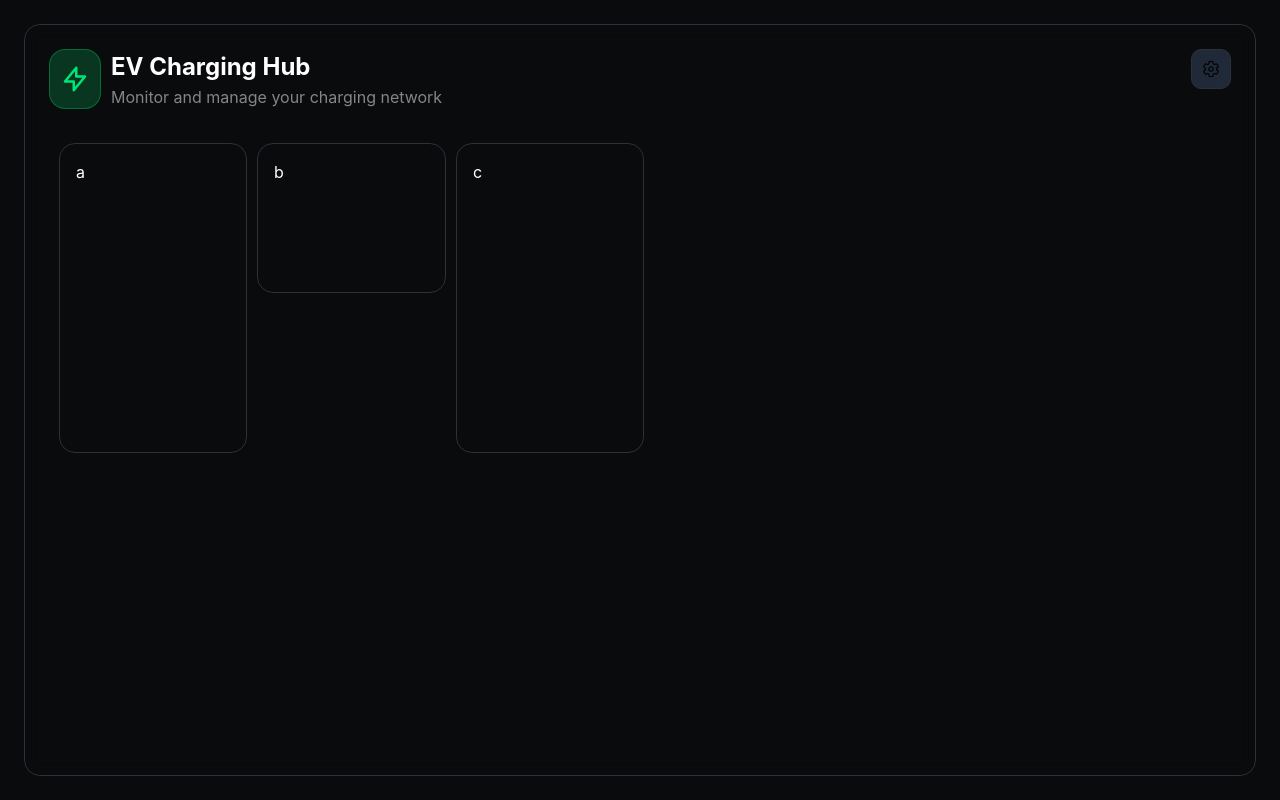
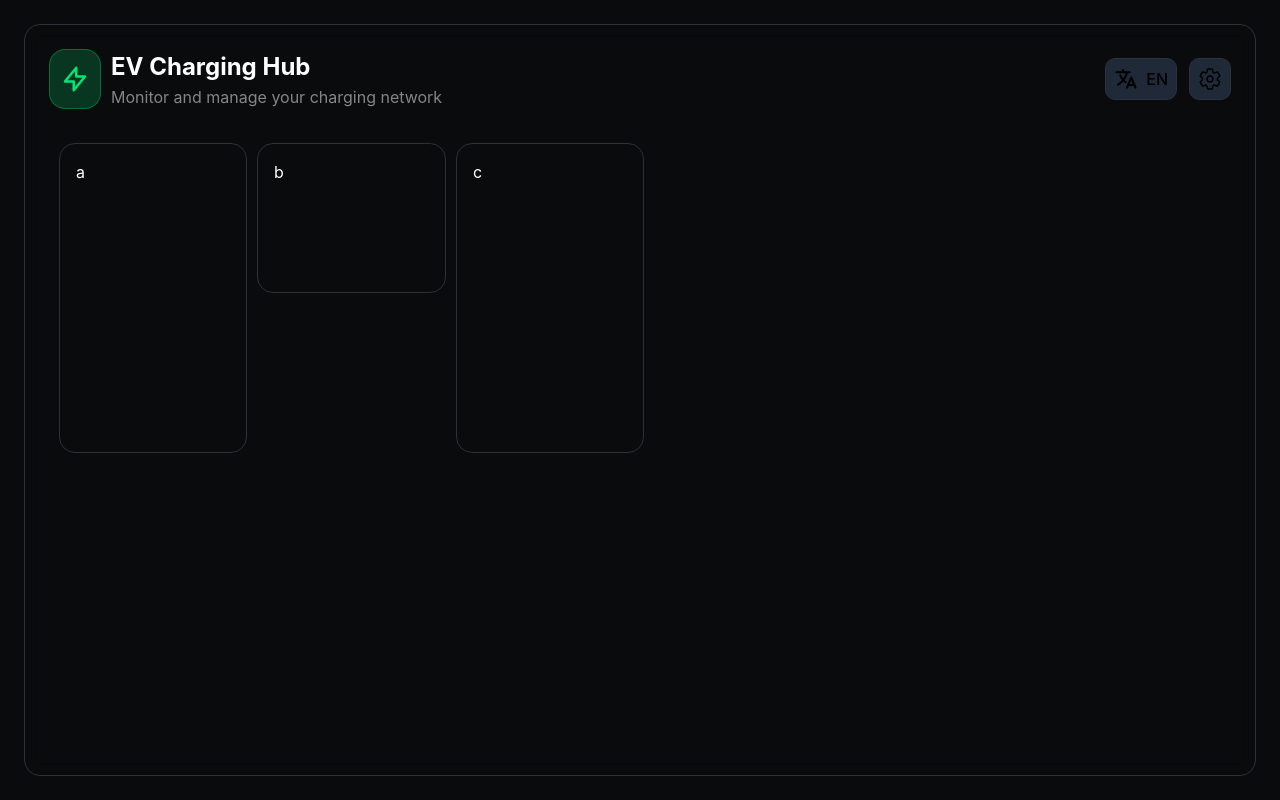
Before and after one commit to Pawel555/VoltBoard, a React (Vite) app: page / in a window 1280 px wide. Built offline with nearby package versions, Linux system fonts and the light colour scheme.

Commit message:
implement i18n translations

```diff
--- a/package.json
+++ b/package.json
@@ -10,9 +10,11 @@
     "preview": "vite preview"
   },
   "dependencies": {
+    "i18next": "^25.8.5",
     "react": "^19.2.0",
     "react-dom": "^19.2.0",
     "react-grid-layout": "^2.2.2",
+    "react-i18next": "^16.5.4",
     "react-icons": "^5.5.0",
     "styled-components": "^6.3.8"
   },
--- a/src/components/IconButton.tsx
+++ b/src/components/IconButton.tsx
@@ -1,17 +1,27 @@
 import { IconButtonStyled } from "./styles";
+
+type IconButtonProps = {
+  value: boolean;
+  onClick(value: boolean): void;
+  Icon: React.ReactElement<SVGSVGElement>;
+  text?: string;
+  useActiveStyle?: boolean;
+};
 
 export function IconButton({
   value,
   onClick,
   Icon,
-}: {
-  value: boolean;
-  onClick(value: boolean): void;
-  Icon: React.ReactElement<SVGSVGElement>;
-}) {
+  text,
+  useActiveStyle,
+}: IconButtonProps) {
   return (
-    <IconButtonStyled $active={value} onClick={() => onClick(!value)}>
+    <IconButtonStyled
+      $active={useActiveStyle ? value : false}
+      onClick={() => onClick(!value)}
+    >
       {Icon}
+      {text && <span>{text}</span>}
     </IconButtonStyled>
   );
 }
--- a/src/components/TopPannel.tsx
+++ b/src/components/TopPannel.tsx
@@ -1,3 +1,4 @@
+import { useEffect, useState } from "react";
 import { IconButton } from "./IconButton";
 import {
   ButtonsWrapper,
@@ -6,6 +7,13 @@ import {
   SettingsIcon,
   TitleWrapper,
 } from "./styles";
+import { IoLanguage } from "react-icons/io5";
+import { useTranslation } from "react-i18next";
+
+enum Language {
+  EN = "en",
+  PL = "pl",
+}
 
 export function TopPannel({
   editDashboard,
@@ -14,6 +22,13 @@ export function TopPannel({
   editDashboard: boolean;
   setEditDashboard(value: boolean): void;
 }) {
+  const [language, setLanguage] = useState<Language>(Language.EN);
+  const { t, i18n } = useTranslation();
+
+  useEffect(() => {
+    i18n.changeLanguage(language);
+  }, [language, i18n]);
+
   return (
     <div style={{ display: "flex", width: "100%" }}>
       <div style={{ display: "flex", gap: "10px" }}>
@@ -21,17 +36,24 @@ export function TopPannel({
           <LightningBoltIcon />
         </IconWrapper>
         <TitleWrapper>
-          <h2>{"EV Charging Hub"}</h2>
-          <p style={{ opacity: 0.5 }}>
-            {"Monitor and manage your charging network"}
-          </p>
+          <h2>{t("dashboard.title")}</h2>
+          <p style={{ opacity: 0.5 }}>{t("dashboard.subtitle")}</p>
         </TitleWrapper>
       </div>
       <ButtonsWrapper>
         <IconButton
+          value={language === Language.EN}
+          onClick={(value: boolean) =>
+            setLanguage(value ? Language.EN : Language.PL)
+          }
+          Icon={<IoLanguage />}
+          text={language.toUpperCase()}
+        />
+        <IconButton
           value={editDashboard}
           onClick={setEditDashboard}
           Icon={<SettingsIcon />}
+          useActiveStyle
         />
       </ButtonsWrapper>
     </div>
--- a/src/components/styles.ts
+++ b/src/components/styles.ts
@@ -58,6 +58,7 @@ export const ButtonsWrapper = styled.div`
   display: flex;
   width: 100%;
   justify-content: flex-end;
+  align-items: center;
   gap: 12px;
 `;
 
@@ -70,10 +71,9 @@ export const TitleWrapper = styled.div`
 
 //IconButton
 export const IconButtonStyled = styled.button<{ $active: boolean }>`
-  display: inline-flex;
-  width: 40px;
-  height: 40px;
-  padding: 5px;
+  display: flex;
+  padding: 8px;
+  gap: 8px;
   align-items: center;
   justify-content: center;
   background-color: ${({ theme }) => theme.colors.darkGray};
@@ -90,8 +90,8 @@ export const IconButtonStyled = styled.button<{ $active: boolean }>`
   }
 
   svg {
-    width: 18px;
-    height: 18px;
+    width: 24px;
+    height: 24px;
   }
 
   ${({ $active, theme }) =>
--- /dev/null
+++ b/src/i18n/en.json
@@ -0,0 +1,6 @@
+{
+  "dashboard": {
+    "title": "EV Charging Hub",
+    "subtitle": "Monitor and manage your charging network"
+  }
+}
--- /dev/null
+++ b/src/i18n/i18n.ts
@@ -0,0 +1,23 @@
+import i18n from "i18next";
+import { initReactI18next } from "react-i18next";
+import pl from "./pl.json";
+import en from "./en.json";
+
+const resources = {
+  en: {
+    translation: en,
+  },
+  pl: {
+    translation: pl,
+  },
+};
+
+i18n.use(initReactI18next).init({
+  resources,
+  lng: "en",
+  interpolation: {
+    escapeValue: false,
+  },
+});
+
+export default i18n;
--- /dev/null
+++ b/src/i18n/pl.json
@@ -0,0 +1,6 @@
+{
+  "dashboard": {
+    "title": "Centrum ładowania EV",
+    "subtitle": "Monitoruj i zarządzaj swoim panelem ładowania"
+  }
+}
--- a/tsconfig.app.json
+++ b/tsconfig.app.json
@@ -20,7 +20,7 @@
     "strict": true,
     "noUnusedLocals": true,
     "noUnusedParameters": true,
-    "erasableSyntaxOnly": true,
+    "erasableSyntaxOnly": false,
     "noFallthroughCasesInSwitch": true,
     "noUncheckedSideEffectImports": true
   },
```
Also changed, not shown: src/i18next.d.ts (added, +15 -0 lines), src/main.tsx (+12 -11 lines), 1 other file (tests, documents, lock files or other folders).
